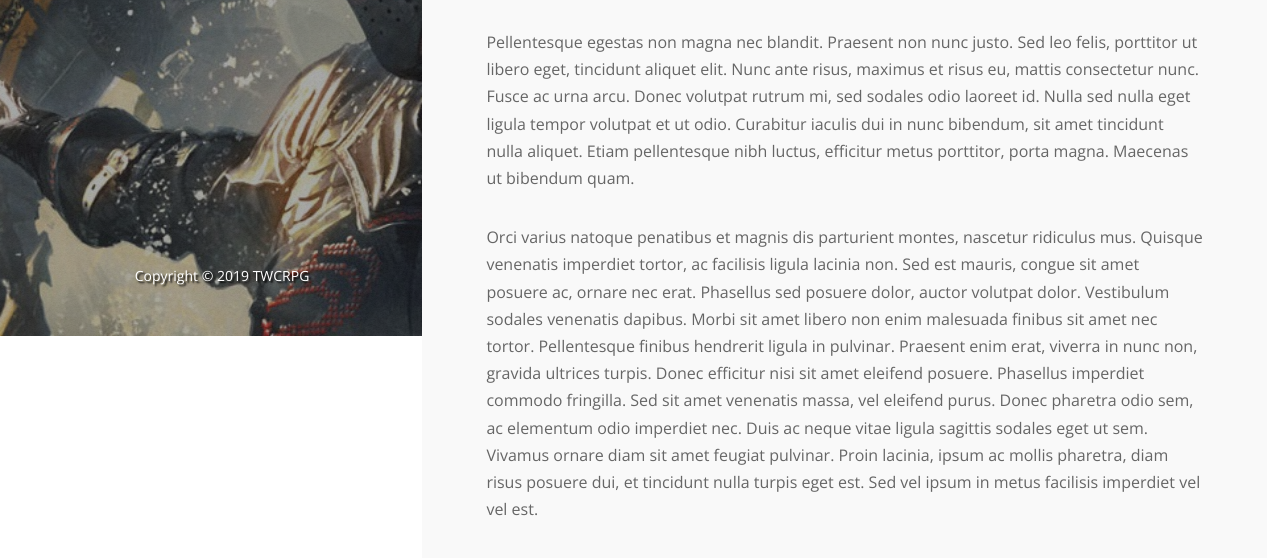
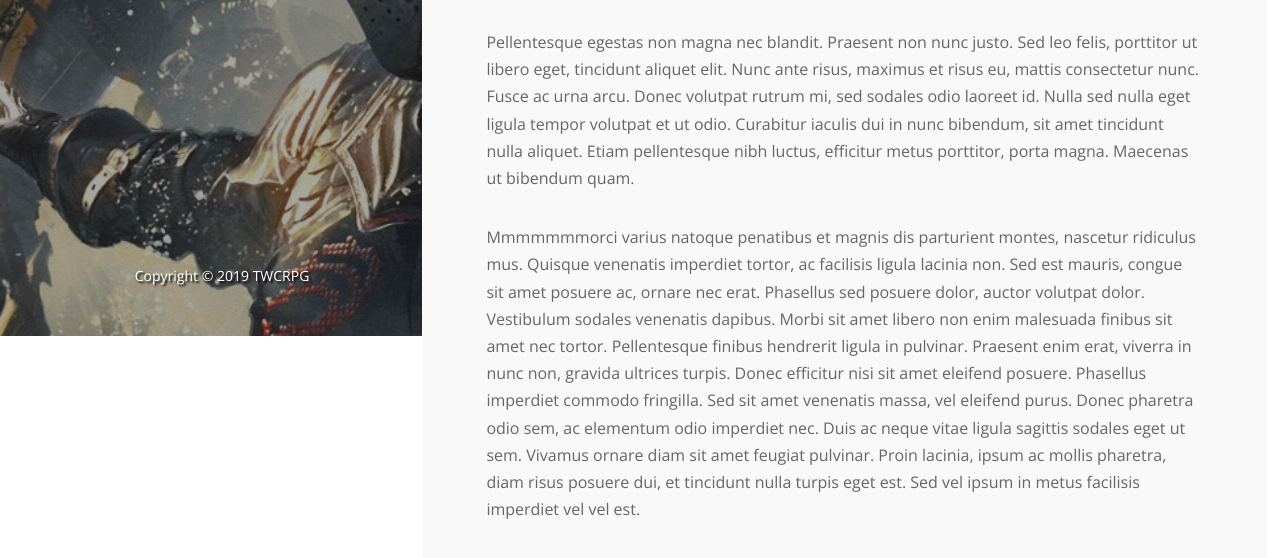
Before and after one commit to mattborgesdev/the-winter-chronicles-rpg, a plain HTML site: page outros.html in a window 1280 px wide. Shown: the part 464-1022 px from the top of the page. Drawn offline with nearby package versions, Linux system fonts and the light colour scheme; files that its build step writes are made by us from their sources.

Commit message:
modifiquei uma parte do texto

```diff
--- a/outros.html
+++ b/outros.html
@@ -79,7 +79,7 @@
                     <p>Lorem ipsum dolor sit amet, consectetur adipiscing elit. Maecenas orci turpis, tristique ut tincidunt at, fermentum eget tortor. Duis in risus ultricies, lobortis justo sit amet, fringilla ligula. Aenean a turpis et justo euismod posuere. Morbi molestie ligula nunc. Sed pharetra ultricies sapien, sed malesuada lectus tincidunt sed. Cras id vulputate elit, non pellentesque sapien. In commodo metus quis lorem elementum, a posuere arcu ultricies. Cras egestas luctus erat eu finibus. In aliquet elit sit amet ligula sagittis mattis.</p>
                     <p>Pellentesque egestas non magna nec blandit. Praesent non nunc justo. Sed leo felis, porttitor ut libero eget, tincidunt aliquet elit. Nunc ante risus, maximus et risus eu, mattis consectetur nunc. Fusce ac urna arcu. Donec volutpat rutrum mi, sed sodales odio laoreet id. Nulla sed nulla eget ligula tempor volutpat et ut odio. Curabitur iaculis dui in nunc bibendum, sit amet tincidunt nulla aliquet. Etiam pellentesque nibh luctus, efficitur metus porttitor, porta magna. Maecenas ut bibendum quam.</p>
 
-                    <p>Orci varius natoque penatibus et magnis dis parturient montes, nascetur ridiculus mus. Quisque venenatis imperdiet tortor, ac facilisis ligula lacinia non. Sed est mauris, congue sit amet posuere ac, ornare nec erat. Phasellus sed posuere dolor, auctor volutpat dolor. Vestibulum sodales venenatis dapibus. Morbi sit amet libero non enim malesuada finibus sit amet nec tortor. Pellentesque finibus hendrerit ligula in pulvinar. Praesent enim erat, viverra in nunc non, gravida ultrices turpis. Donec efficitur nisi sit amet eleifend posuere. Phasellus imperdiet commodo fringilla. Sed sit amet venenatis massa, vel eleifend purus. Donec pharetra odio sem, ac elementum odio imperdiet nec. Duis ac neque vitae ligula sagittis sodales eget ut sem. Vivamus ornare diam sit amet feugiat pulvinar. Proin lacinia, ipsum ac mollis pharetra, diam risus posuere dui, et tincidunt nulla turpis eget est. Sed vel ipsum in metus facilisis imperdiet vel vel est.</p>
+                    <p>Mmmmmmmorci varius natoque penatibus et magnis dis parturient montes, nascetur ridiculus mus. Quisque venenatis imperdiet tortor, ac facilisis ligula lacinia non. Sed est mauris, congue sit amet posuere ac, ornare nec erat. Phasellus sed posuere dolor, auctor volutpat dolor. Vestibulum sodales venenatis dapibus. Morbi sit amet libero non enim malesuada finibus sit amet nec tortor. Pellentesque finibus hendrerit ligula in pulvinar. Praesent enim erat, viverra in nunc non, gravida ultrices turpis. Donec efficitur nisi sit amet eleifend posuere. Phasellus imperdiet commodo fringilla. Sed sit amet venenatis massa, vel eleifend purus. Donec pharetra odio sem, ac elementum odio imperdiet nec. Duis ac neque vitae ligula sagittis sodales eget ut sem. Vivamus ornare diam sit amet feugiat pulvinar. Proin lacinia, ipsum ac mollis pharetra, diam risus posuere dui, et tincidunt nulla turpis eget est. Sed vel ipsum in metus facilisis imperdiet vel vel est.</p>
             </section>
         </main>
     </body>
```
